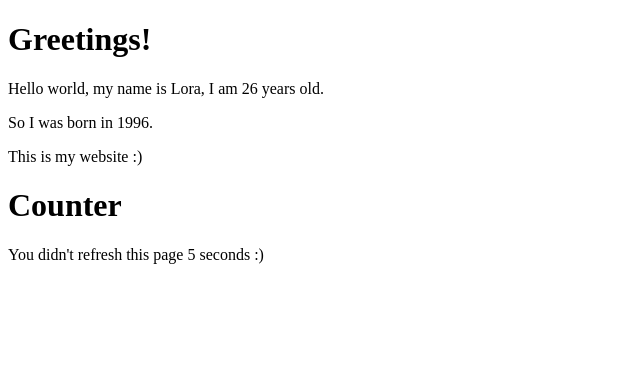
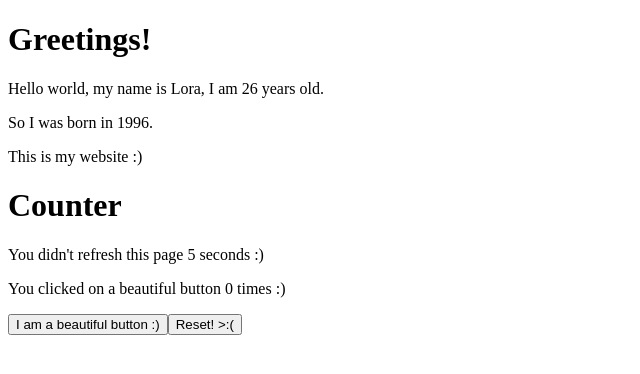
Before and after one commit to loreliawand/ncitylab, a React (Create React App) app: page / in a window 1280 px wide. Shown: the top 374 px of the page, without its empty margins (0-640 px from the left). Built offline with nearby package versions, Linux system fonts and the light colour scheme.

Commit message:
Using event handlers

```diff
--- a/src/App.js
+++ b/src/App.js
@@ -17,16 +17,23 @@ const Hello = ({ name, age }) => {
 };
 
 const App = () => {
+  const [seconds, countSeconds] = useState(0);
   const [counter, setCounter] = useState(0);
-  setTimeout(() => setCounter(counter + 1), 1000);
-  console.log('Rendering...', counter);
+  setTimeout(() => countSeconds(seconds + 1), 1000);
   return (
     <div>
       <h1>Greetings!</h1>
       <Hello />
       <h1>Counter</h1>
       <div>
-        <p>You didn't refresh this page {counter} seconds :)</p>
+        <p>You didn't refresh this page {seconds} seconds :)</p>
+      </div>
+      <div>
+        <p>You clicked on a beautiful button {counter} times :)</p>
+        <button onClick={() => setCounter(counter + 1)}>
+          I am a beautiful button :)
+        </button>
+        <button onClick={() => setCounter(0)}>Reset! &gt;:(</button>
       </div>
     </div>
   );
```
